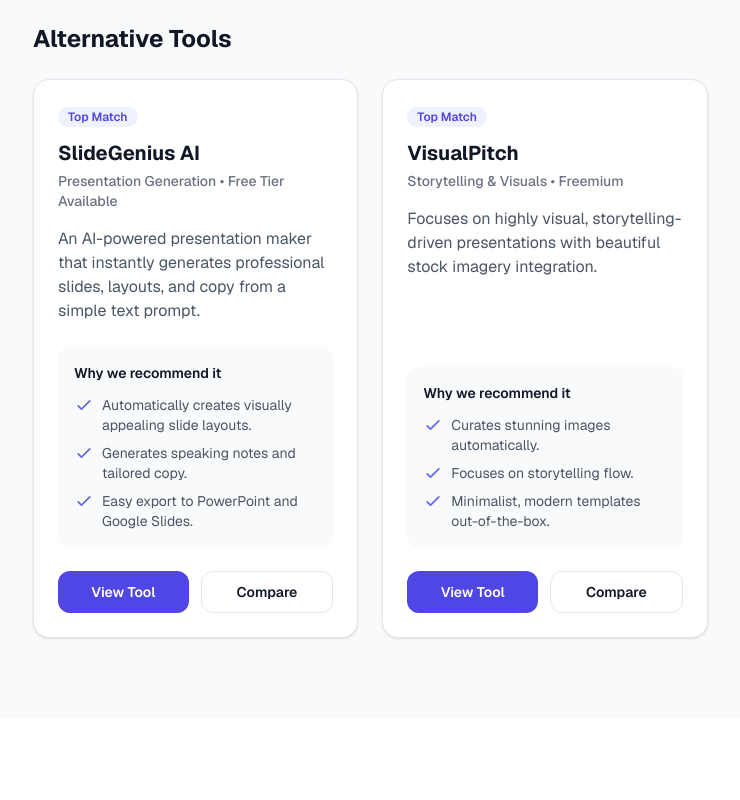
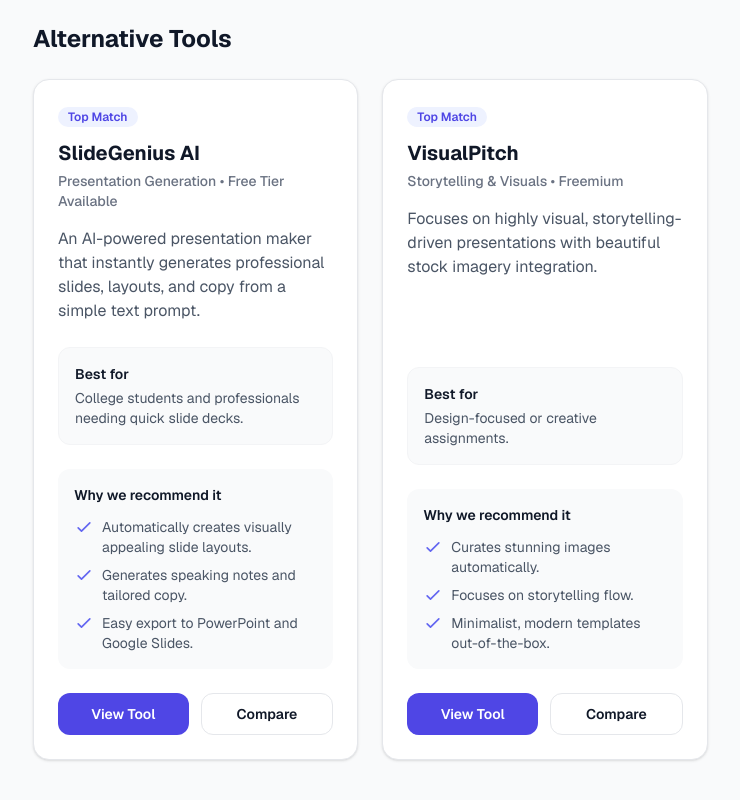
Before and after one commit to YashkumarLohra/ai-saas-platform, a Next.js app: page /tools/deckcraft-pro in a window 1280 px wide. Shown: the part 930-1730 px from the top of the page, without its empty margins (95-835 px from the left). Before the commit the page ends 1648 px from the top, so only its background shows below. Built offline with nearby package versions, Linux system fonts and the light colour scheme.

Commit message:
feat: improve recommendation explanations

```diff
--- a/src/components/RecommendationResults.tsx
+++ b/src/components/RecommendationResults.tsx
@@ -8,12 +8,29 @@ interface RecommendationResultsProps {
 export function RecommendationResults({ submittedTask }: RecommendationResultsProps) {
   return (
     <div className="w-full animate-in fade-in slide-in-from-bottom-4 duration-500 mt-4">
-      <div className="flex flex-col items-center text-center mb-10">
+      <div className="flex flex-col items-center text-center mb-12">
+        {/* Task Context Area */}
+        <div className="flex flex-col items-center mb-8">
+          <span className="text-sm font-semibold text-gray-500 uppercase tracking-wider mb-2">
+            Your Task
+          </span>
+          <div className="bg-white dark:bg-zinc-900 border border-gray-200 dark:border-zinc-800 rounded-2xl py-4 px-6 shadow-sm max-w-2xl">
+            <p className="text-lg font-medium text-gray-900 dark:text-white">
+              &quot;{submittedTask}&quot;
+            </p>
+          </div>
+        </div>
+
+        {/* Arrow / Divider */}
+        <div className="h-8 w-px bg-gray-200 dark:bg-zinc-800 mb-8 relative">
+          <div className="absolute bottom-0 left-1/2 -translate-x-1/2 translate-y-1/2 w-2 h-2 rounded-full bg-brand-500 ring-4 ring-white dark:ring-zinc-950"></div>
+        </div>
+
         <h2 className="text-2xl sm:text-3xl font-bold text-gray-900 dark:text-white mb-3">
           Recommended for your task
         </h2>
         <p className="text-gray-600 dark:text-gray-400 max-w-2xl text-balance">
-          Based on your request: &quot;<span className="font-medium text-gray-900 dark:text-white">{submittedTask}</span>&quot;, we&apos;ve selected tools that may fit your needs.
+          We&apos;ve found the best AI tools suited to help you accomplish this.
         </p>
         <div className="mt-4 rounded-full bg-amber-100 px-3 py-1 text-xs font-medium text-amber-800 dark:bg-amber-900/30 dark:text-amber-500">
           Demo Data Mode: Showing static recommendations for milestone validation.
--- a/src/components/ToolCard.tsx
+++ b/src/components/ToolCard.tsx
@@ -25,6 +25,15 @@ export function ToolCard({ tool }: ToolCardProps) {
       <p className="text-gray-600 dark:text-gray-300 mb-6 flex-grow">
         {tool.description}
       </p>
+
+      <div className="mb-6 rounded-xl bg-gray-50 dark:bg-zinc-800/50 p-4 border border-gray-100 dark:border-zinc-800/80">
+        <h4 className="text-sm font-semibold text-gray-900 dark:text-white mb-1">
+          Best for
+        </h4>
+        <p className="text-sm text-gray-600 dark:text-gray-300">
+          {tool.bestFor}
+        </p>
+      </div>
 
       <div className="mb-6 rounded-xl bg-gray-50 dark:bg-zinc-800/50 p-4">
         <h4 className="text-sm font-semibold text-gray-900 dark:text-white mb-3">
```
